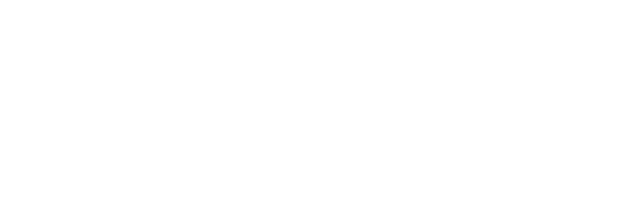
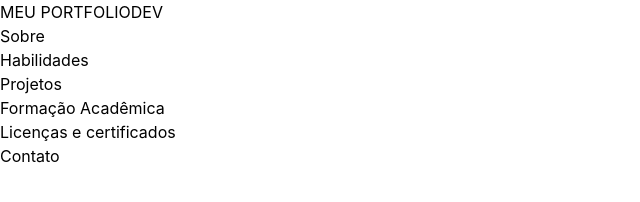
Before and after one commit to PasteldeSazon/site, a website: page pages/index.html in a window 1280 px wide. Shown: the whole page, without its empty margins (0-640 px from the left). Drawn offline with Linux system fonts and the light colour scheme.

Commit message:
feat: adiciona cabeçalho simples com nav, h1, ul, li e a

```diff
--- a/pages/index.html
+++ b/pages/index.html
@@ -3,10 +3,28 @@
   <head>
     <meta charset="UTF-8" />
     <meta name="viewport" content="width=device-width, initial-scale=1.0" />
-    <link rel="stylesheet" href="../assets/styles/output.css">
+    <link rel="stylesheet" href="../assets/styles/output.css" />
     <title>Home</title>
   </head>
   <body>
+    <main>
+      <header>
+        <nav>
+          <h1>
+            <a href="./index.html">MEU PORTFOLIODEV</a>
+          </h1>
+          <ul>
+            <li><a href="#sobre">Sobre</a></li>
+            <li><a href="#habilidades">Habilidades</a></li>
+            <li><a href="#projetos">Projetos</a></li>
+            <li><a href="#formacao">Formação Acadêmica</a></li>
+            <li><a href="#certificados">Licenças e certificados</a></li>
+            <li><a href="#contato">Contato</a></li>
+          </ul>
+        </nav>
+      </header>
+    </main>
+
     <script src="../assets/scripts/script.js"></script>
   </body>
 </html>
```
Also changed, not shown: assets/styles/output.css.
